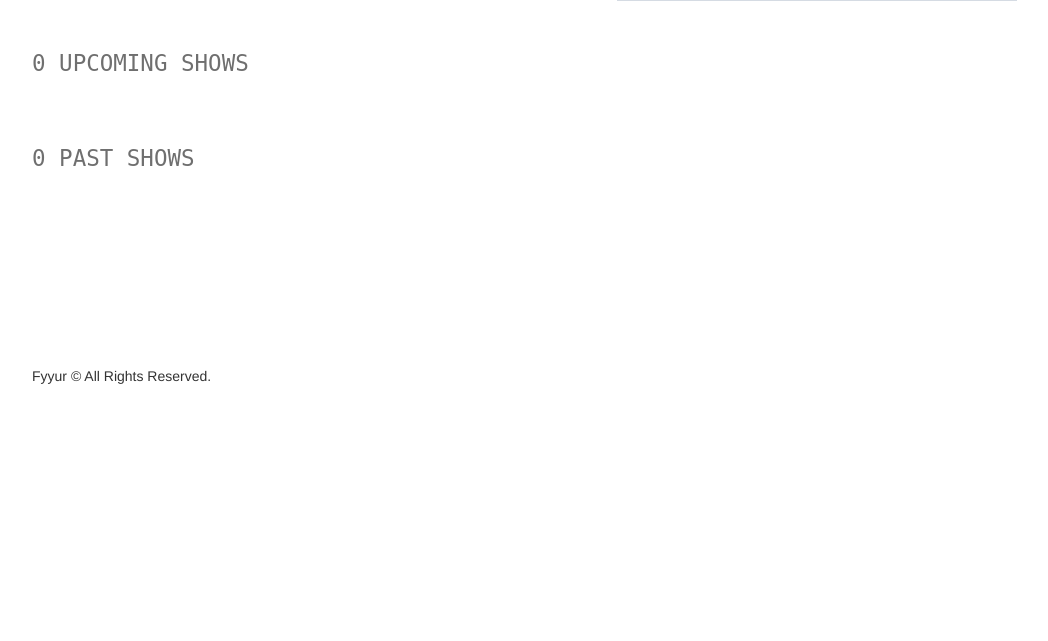
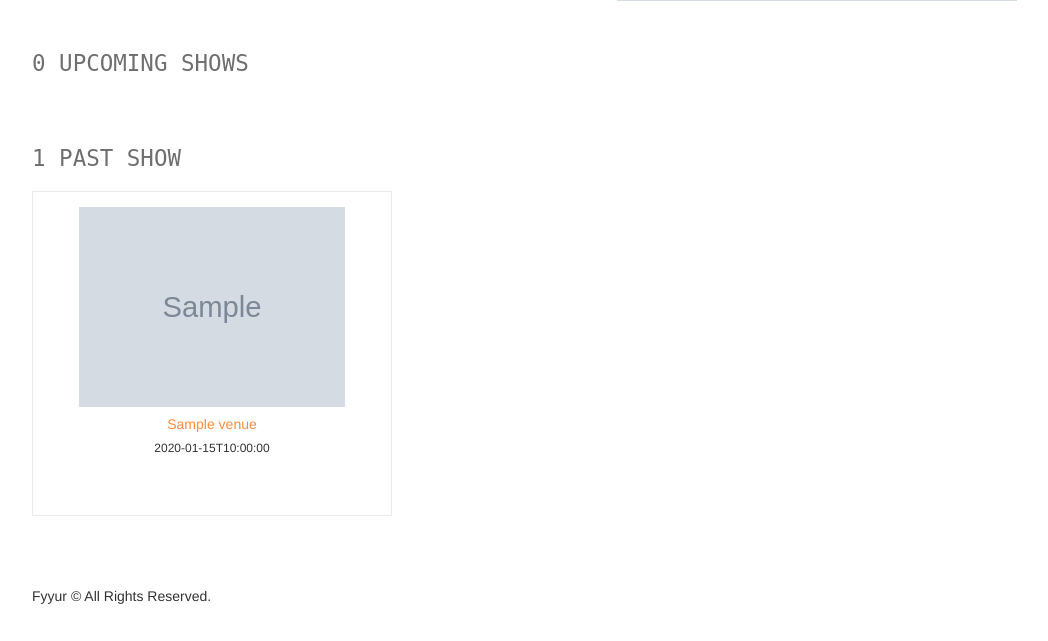
Before and after one commit to ommiva/udacity-omv-fyyur, a Flask app: page /artists/1 in a window 1280 px wide. Shown: the part 379-1020 px from the top of the page, without its empty margins (38-1086 px from the left). Before the commit the page ends 763 px from the top, so only its background shows below. Run offline with Flask 2, Linux system fonts and the light colour scheme; tables that the repository leaves empty hold one stand-in row (values such as "Sample post"); grey boxes marked "Sample" are stand-in pictures; some libraries are stand-ins or nearby versions.

Commit message:
Muestra presentaciones para artistas/localidades
En el detalle de la localidad/artista, muestra las presentaciones
por venir y anteriores con los artistas/localidades respectivas.

- Actualiza/corrige la cadena de descripción del show.

```diff
--- a/starter_code/app.py
+++ b/starter_code/app.py
@@ -92,7 +92,7 @@ class Show(db.Model):
   venue = db.relationship("Venue", back_populates="artists")
 
   def __repr__(self):
-    return f'<Show {self.id} {self.start_time} [v:{self.venue_id} a:{artist_id}]>'
+    return f'<Show {self.start_time} [v:{self.venue_id} a:{self.artist_id}]>'
 
 
 class VenueGenres(db.Model):
@@ -358,6 +358,24 @@ def show_venue(venue_id):
   for g in venue.genres:
     genres.append(g.genre)
 
+  query_shows = Show.query.join(Venue).join(Artist)\
+    .filter(Show.venue_id == Venue.id)\
+    .filter(Show.artist_id == Artist.id)\
+    .filter(Show.venue_id == venue_id)\
+    .filter(Show.start_time < datetime.now())\
+    .all()
+
+  past_shows = getShowArtists(query_shows)
+
+  query_shows = Show.query.join(Venue).join(Artist)\
+    .filter(Show.venue_id == Venue.id)\
+    .filter(Show.artist_id == Artist.id)\
+    .filter(Show.venue_id == venue_id)\
+    .filter(Show.start_time >= datetime.now())\
+    .all()
+
+  upcoming_shows = getShowArtists(query_shows)
+
   data["id"] = venue.id
   data["name"] = venue.name
   data["genres"] = genres
@@ -370,11 +388,11 @@ def show_venue(venue_id):
   data["facebook_link"] = venue.facebook_link
   data["seeking_talent"] = False # TODO: no está definido en clase venue, va en otro lado? [opcional]
   data["seeking_description"] = "" # TODO: no está definido en clase venue, va en otro lado? [opcional]
-  # TODO: implementar
-  data["past_shows"] = []
-  data["upcoming_shows"] = []
-  data["past_shows_count"] = 0
-  data["upcoming_shows_count"] = 0
+
+  data["past_shows"] = past_shows
+  data["upcoming_shows"] = upcoming_shows
+  data["past_shows_count"] = len(past_shows)
+  data["upcoming_shows_count"] = len(upcoming_shows)
 
 
 
@@ -618,6 +636,25 @@ def show_artist(artist_id):
   for g in artist.genres:
     genres.append(g.genre)
 
+  query_shows = Show.query.join(Venue).join(Artist)\
+    .filter(Show.venue_id == Venue.id)\
+    .filter(Show.artist_id == Artist.id)\
+    .filter(Show.artist_id == artist_id)\
+    .filter(Show.start_time < datetime.now())\
+    .all()
+
+  past_shows = getShowVenues(query_shows)
+
+  query_shows = Show.query.join(Venue).join(Artist)\
+    .filter(Show.venue_id == Venue.id)\
+    .filter(Show.artist_id == Artist.id)\
+    .filter(Show.artist_id == artist_id)\
+    .filter(Show.start_time >= datetime.now())\
+    .all()
+
+  upcoming_shows = getShowVenues(query_shows)
+
+
   data["id"] = artist.id
   data["name"] = artist.name
   data["city"] = artist.city
@@ -629,12 +666,14 @@ def show_artist(artist_id):
   data["seeking_venue"] = False # TODO: no está definido en clase artist, va en otro lado? [campo opcional]
   data["seeking_description"] = "" # TODO: no está definido en clase artist, va en otro lado? [campo opcional]
   data["image_link"] = artist.image_link
-  # TODO: implementar
-  data["past_shows"] = []
-  data["upcoming_shows"] = []
-  data["past_shows_count"] = 0
-  data["upcoming_shows_count"] = 0
 
+  data["past_shows"] = past_shows
+  data["upcoming_shows"] = upcoming_shows
+  data["past_shows_count"] = len(past_shows)
+  data["upcoming_shows_count"] = len(upcoming_shows)
+
+
+  print("Encontrado ", data)
 
   return render_template('pages/show_artist.html', artist=data)
 
@@ -1066,6 +1105,40 @@ def server_error(error):
     return render_template('errors/500.html'), 500
 
 
+#----------------------------------------------------------------------------#
+# Auxiliars.
+#----------------------------------------------------------------------------#
+
+def getShowVenues(query_shows):
+  shows = []
+  for ps in query_shows:
+    content = {}
+    venue = Venue.query.get(ps.venue_id)
+
+    content["venue_id"] = venue.id
+    content["venue_name"] = venue.name
+    content["venue_image_link"] = venue.image_link
+    content["start_time"] = ps.start_time.isoformat()
+    shows.append(content)
+
+  return shows
+
+def getShowArtists(query_shows):
+  shows = []
+  for ps in query_shows:
+    content = {}
+    aritist = Artist.query.get(ps.artist_id)
+
+    content["artist_id"] = aritist.id
+    content["artist_name"] = aritist.name
+    content["artist_image_link"] = aritist.image_link
+    content["start_time"] = ps.start_time.isoformat()
+    shows.append(content)
+
+  return shows
+
+
+
 if not app.debug:
     file_handler = FileHandler('error.log')
     file_handler.setFormatter(
--- a/starter_code/templates/pages/show_artist.html
+++ b/starter_code/templates/pages/show_artist.html
@@ -51,7 +51,8 @@
 			<div class="tile tile-show">
 				<img src="{{ show.venue_image_link }}" alt="Show Venue Image" />
 				<h5><a href="/venues/{{ show.venue_id }}">{{ show.venue_name }}</a></h5>
-				<h6>{{ show.start_time|datetime('full') }}</h6>
+				<h6>{{ show.start_time }}</h6>
+				<!-- show.start_time|datetime('full') -->
 			</div>
 		</div>
 		{% endfor %}
@@ -65,7 +66,8 @@
 			<div class="tile tile-show">
 				<img src="{{ show.venue_image_link }}" alt="Show Venue Image" />
 				<h5><a href="/venues/{{ show.venue_id }}">{{ show.venue_name }}</a></h5>
-				<h6>{{ show.start_time|datetime('full') }}</h6>
+				<h6>{{ show.start_time }}</h6>
+				<!-- show.start_time|datetime('full') -->
 			</div>
 		</div>
 		{% endfor %}
--- a/starter_code/templates/pages/show_venue.html
+++ b/starter_code/templates/pages/show_venue.html
@@ -54,7 +54,8 @@
 			<div class="tile tile-show">
 				<img src="{{ show.artist_image_link }}" alt="Show Artist Image" />
 				<h5><a href="/artists/{{ show.artist_id }}">{{ show.artist_name }}</a></h5>
-				<h6>{{ show.start_time|datetime('full') }}</h6>
+				<h6>{{ show.start_time }}</h6>
+				<!-- show.start_time|datetime('full') -->
 			</div>
 		</div>
 		{% endfor %}
@@ -68,7 +69,8 @@
 			<div class="tile tile-show">
 				<img src="{{ show.artist_image_link }}" alt="Show Artist Image" />
 				<h5><a href="/artists/{{ show.artist_id }}">{{ show.artist_name }}</a></h5>
-				<h6>{{ show.start_time|datetime('full') }}</h6>
+				<h6>{{ show.start_time }}</h6>
+				<!-- show.start_time|datetime('full') -->
 			</div>
 		</div>
 		{% endfor %}
```
